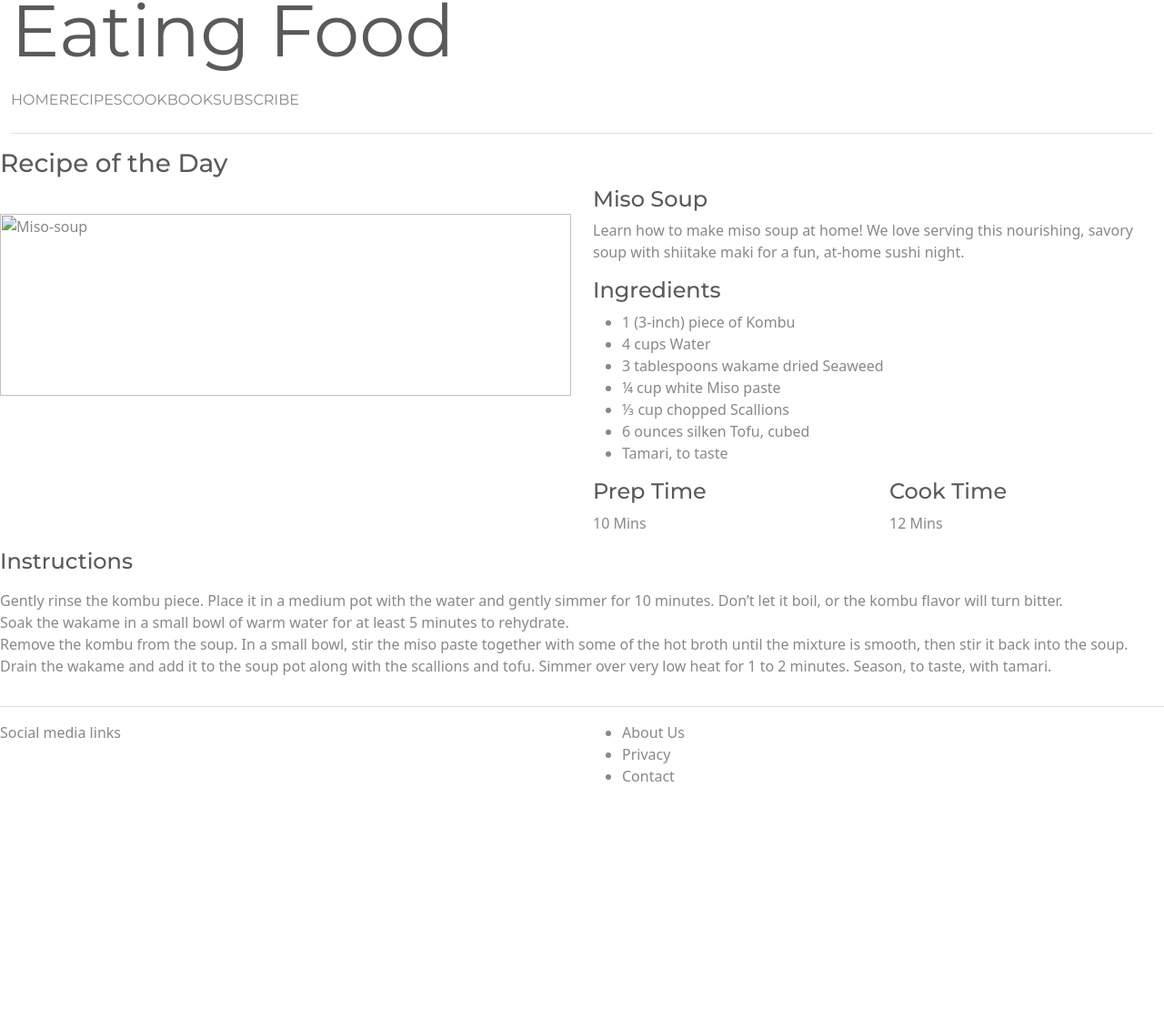
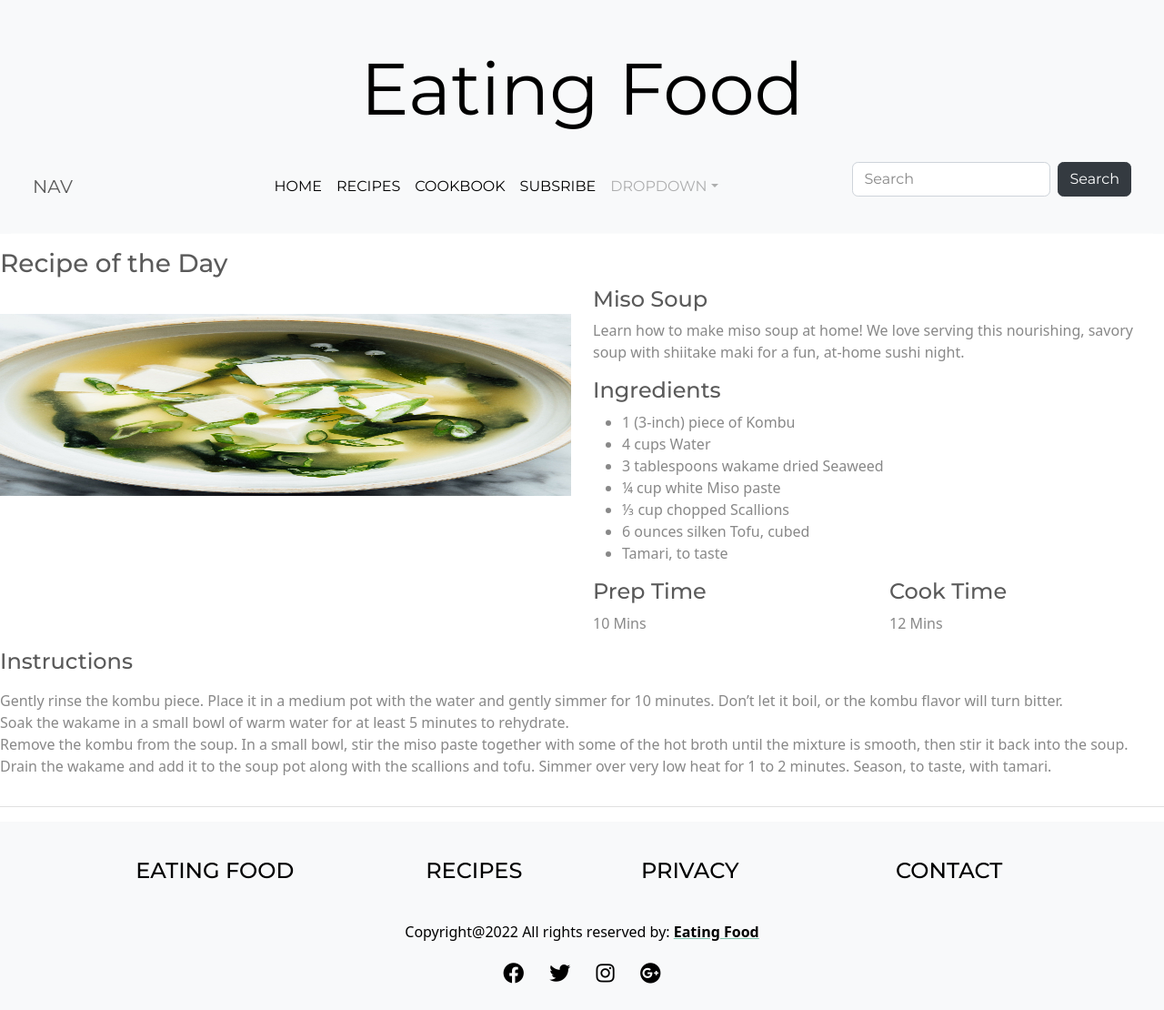
Before and after one commit to Shawndek/cookbook, a plain HTML site: page K_recipe1.html in a window 1280 px wide. Shown: the part 14-1124 px from the top of the page at 91% size. Before the commit the page ends 895 px from the top, so only its background shows below. Drawn offline with nearby package versions, Linux system fonts and the light colour scheme.

Commit message:
added header and footer on recipe-1 html for reference

```diff
--- a/K_recipe1.html
+++ b/K_recipe1.html
@@ -7,26 +7,68 @@
   <script src="https://cdn.jsdelivr.net/npm/bootstrap@5.1.3/dist/js/bootstrap.bundle.min.js" integrity="sha384-ka7Sk0Gln4gmtz2MlQnikT1wXgYsOg+OMhuP+IlRH9sENBO0LRn5q+8nbTov4+1p" crossorigin="anonymous"></script>
   <link href="source/bootstrap.css" rel="stylesheet">
   <link href="stylesheet.css" rel="stylesheet">
+  <link rel="stylesheet" href="https://cdnjs.cloudflare.com/ajax/libs/font-awesome/6.0.0/css/all.min.css" integrity="sha512-9usAa10IRO0HhonpyAIVpjrylPvoDwiPUiKdWk5t3PyolY1cOd4DSE0Ga+ri4AuTroPR5aQvXU9xC6qOPnzFeg==" crossorigin="anonymous" referrerpolicy="no-referrer" />
 <title>Document</title>
 </head>
 <body>
-  <header class="container-fluid">
+  <header class="container-fluid bg-light text-white pt-5 pb-0">
     <section>
-      <div class="row">
-        <div class="col">
-          <h1 class="display-1">Eating Food</h1>
+      <div class="row text-center">
+        <div class="col-md-8 col-lg-8 mx-auto mt-3">
+          <h1 class="display-1 mb-4 font-weight-bold text-black">Eating Food</h1>
         </div>
       </div>
       <div class="row">
         <div class="col">
-          <nav class="navbar">
+          <nav class="navbar navbar-expand-lg navbar-light bg-light">
+            <div class="container-fluid">
+              <a class="navbar-brand" href="#">NAV</a>
+              <button class="navbar-toggler" type="button" data-bs-toggle="collapse" data-bs-target="#navbarColor03" aria-controls="navbarColor03" aria-expanded="false" aria-label="Toggle navigation">
+                <span class="navbar-toggler-icon"></span>
+              </button>
+
+              <div class="collapse navbar-collapse" id="navbarColor03">
+                <ul class="navbar-nav me-auto">
+                  <li class="nav-item">
+                    <a class="nav-link active text-black" href="#">HOME
+                      <span class="visually-hidden">(current)</span>
+                    </a>
+                  </li>
+                  <li class="nav-item">
+                    <a class="nav-link text-black" href="#">RECIPES</a>
+                  </li>
+                  <li class="nav-item">
+                    <a class="nav-link text-black" href="#">COOKBOOK</a>
+                  </li>
+                  <li class="nav-item">
+                    <a class="nav-link text-black" href="#">SUBSRIBE</a>
+                  </li>
+                  <li class="nav-item dropdown text-black">
+                    <a class="nav-link dropdown-toggle" data-bs-toggle="dropdown" href="#" role="button" aria-haspopup="true" aria-expanded="false">DROPDOWN</a>
+                    <div class="dropdown-menu">
+                      <a class="dropdown-item" href="#">Recipes</a>
+                      <a class="dropdown-item" href="#">Cookbook</a>
+                      <a class="dropdown-item" href="#">Subscribe</a>
+                      <div class="dropdown-divider"></div>
+                      <a class="dropdown-item" href="#">Write Us</a>
+                    </div>
+                  </li>
+                </ul>
+                <form class="d-flex">
+                  <input class="form-control me-sm-2" type="text" placeholder="Search">
+                  <button class="btn btn-dark my-2 my-sm-0" type="submit">Search</button>
+                </form>
+              </div>
+            </div>
+          </nav>
+          <!--<nav class="navbar">
             <ul class="nav justify-content-center">
               <li class="nav-item active">HOME</li>
               <li class="nav-item">RECIPES</li>
               <li class="nav-item">COOKBOOK</li>
               <li class="nav-item">SUBSCRIBE</li>
             </ul>
-          </nav>
+          </nav>-->
         </div>
       </div>
     </section>
@@ -40,7 +82,7 @@
       </div>
       <div class="row">
         <div class="col">
-            <img src="source/miso-soup2.jpeg" height="200" width="100" alt="Miso-soup">
+            <img src="source/img/classic-miso-soup.jpeg" height="200" width="100" alt="Miso-soup">
         </div>
         <div class="col">
           <div class="row">
@@ -89,24 +131,54 @@
             <li>Drain the wakame and add it to the soup pot along with the scallions and tofu. Simmer over very low heat for 1 to 2 minutes. Season, to taste, with tamari.</li>
           </ol>
     </main>
-  </body>
+
   <hr>
-  <footer>
-    <section>
-      <div class="row">
-        <div class="col">
-          Social media links
+  <footer class="bg-light text-white pt-4 pb-2">
+    <div class="container text-center text-md-left">
+      <div class ="row text-center text-md-left">
+        <div class="col-md-3 col-lg-3 col-xl-3 mx-auto mt-3">
+          <h4 class="text-uppercase mb-4 font-weight-bold text-black">Eating Food</h4>
         </div>
-        <div class="col">
-          <nav>
-            <ul>
-              <li>About Us</li>
-              <li>Privacy</li>
-              <li>Contact</li>
-            </ul>
-          </nav>
+        <div class="col-md-2 col-lg-2 col-xl-2 mx-auto mt-3">
+          <h4 class="text-uppercase mb-4 font-weight-bold text-black">recipes</h4>
+        </div>
+        <div class="col-md-3 col-lg-2 col-xl-2 mx-auto mt-3">
+          <h4 class="text-uppercase mb-4 font-weight-bold text-black">Privacy</h4>
+        </div>
+        <div class="col-md-4 col-lg-3 col-xl-3 mx-auto mt-3">
+          <h4 class="text-uppercase mb-4 font-weight-bold text-black">contact</h4>
         </div>
       </div>
-    </section>
+      <div class="row-align-items-center">
+        <div class="col-md-6 col-lg-6 mx-auto mt-3">
+          <p style="color:black;">Copyright@2022 All rights reserved by:
+            <a href="#" style="text-decoration": none;">
+              <strong class="text-black">Eating Food</strong>
+            </a>
+          </p>
+        </div>
+        <div class="col-md-6 col-lg-6 mx-auto mt-3">
+          <div class="text-right text-md-right">
+            <ul class="list-unstyled list-inline">
+              <li class="list-inline-item">
+                <a href="#" class="btn-floating btn-sm text-black" style="font-size: 23px;"><i class="fab fa-facebook"></i></a>
+              </li>
+              <li class="list-inline-item">
+                <a href="#" class="btn-floating btn-sm text-black" style="font-size: 23px;"><i class="fab fa-twitter"></i></a>
+              </li>
+              <li class="list-inline-item">
+                <a href="#" class="btn-floating btn-sm text-black" style="font-size: 23px;"><i class="fab fa-instagram"></i></a>
+              </li>
+              <li class="list-inline-item">
+                <a href="#" class="btn-floating btn-sm text-black" style="font-size: 23px;"><i class="fab fa-google-plus"></i></a>
+              </li>
+            </ul>
+
+          </div>
+
+        </div>
+      </div>
+    </div>
    </footer>
+  </body>
 </html>
```
Also changed, not shown: index.html (+34 -39 lines).
